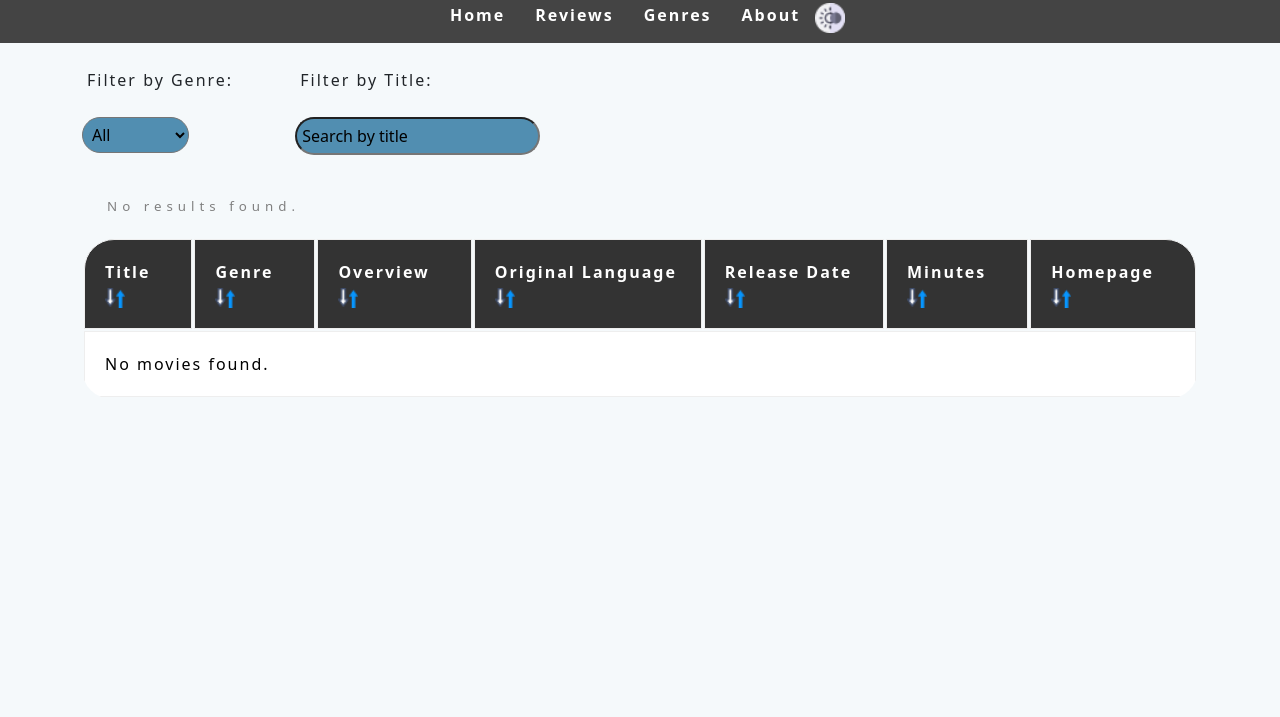
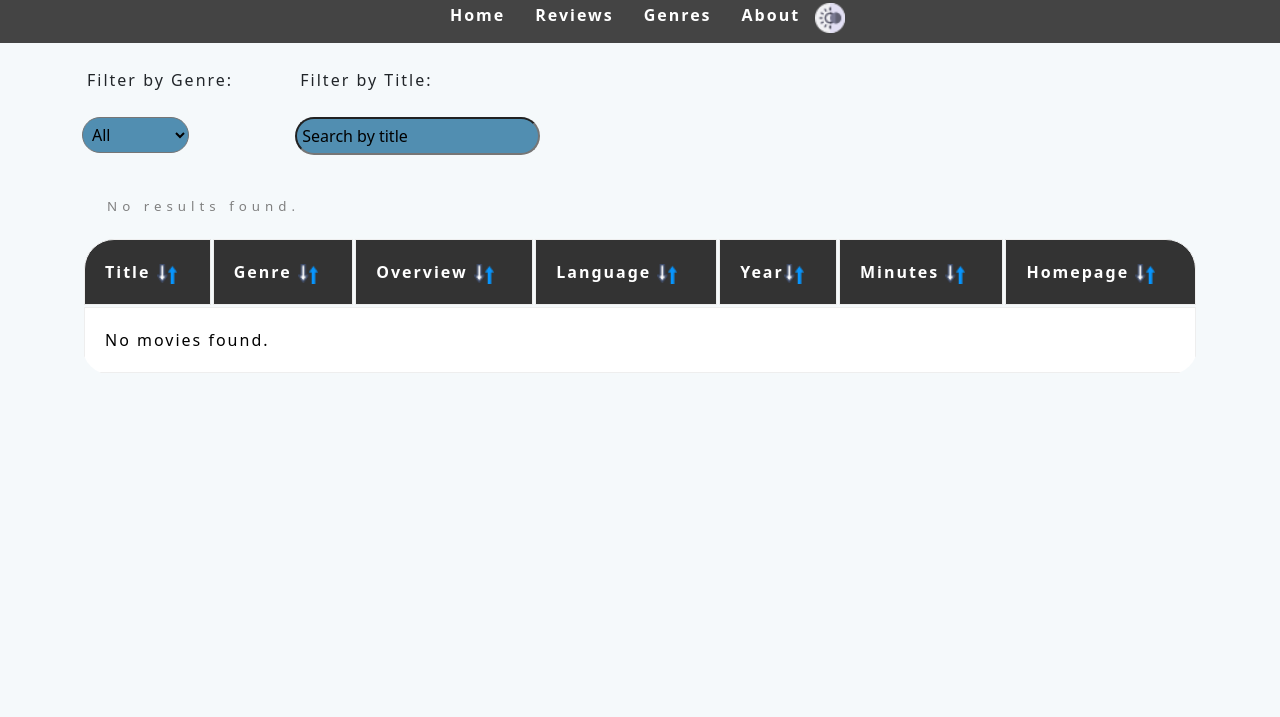
Before and after one commit to GabiVelasco/MoviesSeries-Reviews, a website: page index.html in a window 1280 px wide. Shown: the part 83-800 px from the top of the page. Drawn offline with nearby package versions, Linux system fonts and the light colour scheme; no server answers.

Commit message:
changed original language to language and release date to year - changed

```diff
--- a/index.html
+++ b/index.html
@@ -71,8 +71,8 @@
                     <th class="border-left" data-sort="title">Title <img src="up-down2.png" alt="" width="20px;"></th>
                     <th data-sort="genre">Genre <img src="up-down2.png" alt="" width="20px;"></th>
                     <th data-sort="overview">Overview <img src="up-down2.png" alt="" width="20px;"></th>
-                    <th data-sort="original_language">Original Language <img src="up-down2.png" alt="" width="20px;"></th>
-                    <th data-sort="release_date">Release Date <img src="up-down2.png" alt="" width="20px;"></th>
+                    <th data-sort="original_language">Language <img src="up-down2.png" alt="" width="20px;"></th>
+                    <th data-sort="release_date">Year<img src="up-down2.png" alt="" width="20px;"></th>
                     <th data-sort="minutes">Minutes <img src="up-down2.png" alt="" width="20px;"></th>
                     <th class="border-right"  data-sort="homepage">Homepage <img src="up-down2.png" alt="" width="20px;"></th>
                 </tr>
```
